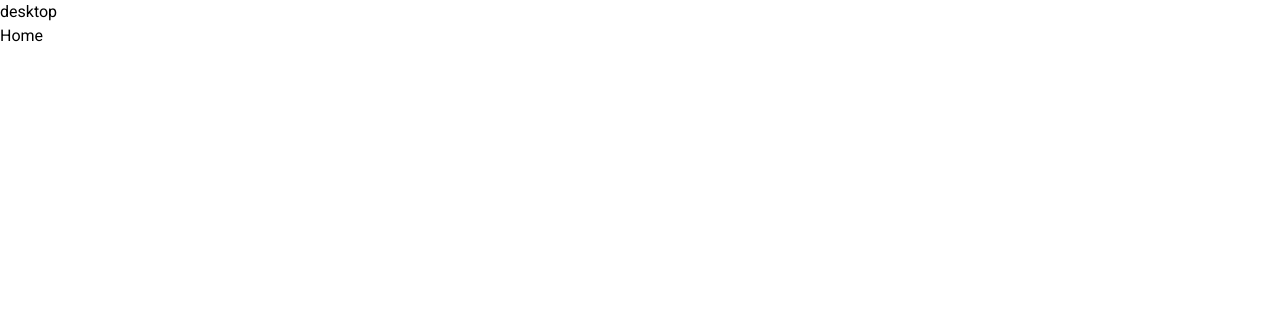
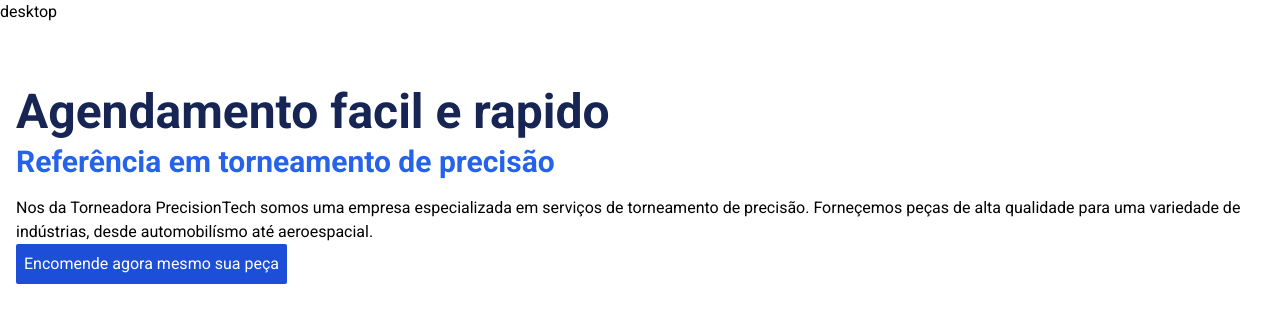
Before and after one commit to FranciscoNeto2909/PrecisionTech, a React (Vite) app: page / in a window 1280 px wide. Shown: the top 322 px of the page. Built offline with nearby package versions, Linux system fonts and the light colour scheme.

Commit message:
home texts added

```diff
--- a/package.json
+++ b/package.json
@@ -19,6 +19,7 @@
     "redux": "^4.2.1"
   },
   "devDependencies": {
+    "@types/aos": "^3.0.5",
     "@types/react": "^18.2.15",
     "@types/react-dom": "^18.2.7",
     "@typescript-eslint/eslint-plugin": "^6.0.0",
--- a/src/pages/home/Home.tsx
+++ b/src/pages/home/Home.tsx
@@ -1,14 +1,20 @@
 import AOS from 'aos'
 import 'aos/dist/aos.css'
 import { useEffect } from 'react'
+import { Link } from 'react-router-dom'
 
 export default function Home() {
     useEffect(() => {
         AOS.init()
     }, [])
     return (
-        <div className='z-10' data-aos="fade-up" data-aos-duration="3000">
-            Home
+        <div className='p-4' data-aos="fade-up" data-aos-duration="3000">
+            <h1 className='text-blue-950 text-5xl font-bold mt-12'>Agendamento facil e rapido</h1>
+            <p className='text-blue-600 text-3xl font-bold mt-2 mb-4'>Referência em torneamento de precisão</p>
+            <div>
+                <p>Nos da Torneadora PrecisionTech somos uma empresa especializada em serviços de torneamento de precisão. Forneçemos peças de alta qualidade para uma variedade de indústrias, desde automobilísmo até aeroespacial. </p>
+            </div>
+            <Link to="/agendamento" className='inline-block bg-blue-700 text-white p-2 rounded-sm'>Encomende agora mesmo sua peça</Link>
         </div >
     )
 }
```
Also changed, not shown: 1 other file (tests, documents, lock files or other folders).
